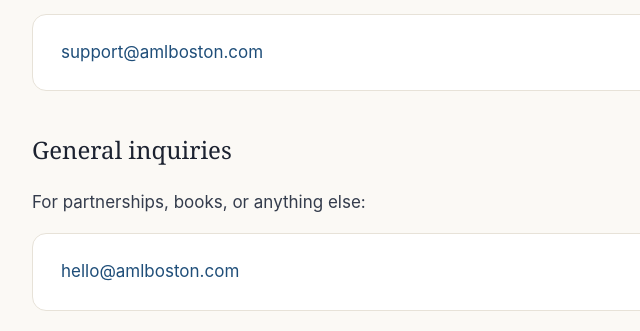
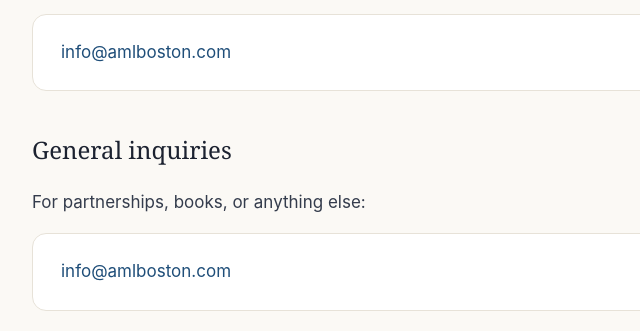
Before and after one commit to ktelegenov/amlboston, a plain HTML site: page support.html in a window 1280 px wide. Shown: the part 402-733 px from the top of the page, 152-792 px from the left. Drawn offline with Linux system fonts and the light colour scheme.

Commit message:
Use info@amlboston.com for all contact links
Co-Authored-By: Claude Opus 5.5 <noreply@anthropic.com>
Claude-Session: https://claude.ai/code/session_01L2pqPdk8yryRb9cKiWpkmQ

```diff
--- a/support.html
+++ b/support.html
@@ -28,12 +28,12 @@
         <h2>Dala app support</h2>
         <p>Having trouble with Dala, or have an idea to make it better? Email us and we'll reply within 2 business days.</p>
         <div class="contact-box">
-          <a href="mailto:support@amlboston.com">support@amlboston.com</a>
+          <a href="mailto:info@amlboston.com">info@amlboston.com</a>
         </div>
         <h2>General inquiries</h2>
         <p>For partnerships, books, or anything else:</p>
         <div class="contact-box">
-          <a href="mailto:hello@amlboston.com">hello@amlboston.com</a>
+          <a href="mailto:info@amlboston.com">info@amlboston.com</a>
         </div>
       </div>
     </div>
```
Also changed, not shown: privacy.html (+1 -1 lines), supply.html (+1 -1 lines), terms.html (+1 -1 lines).
